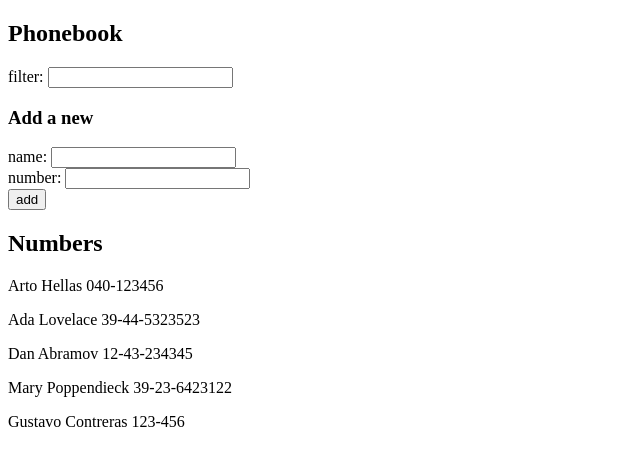
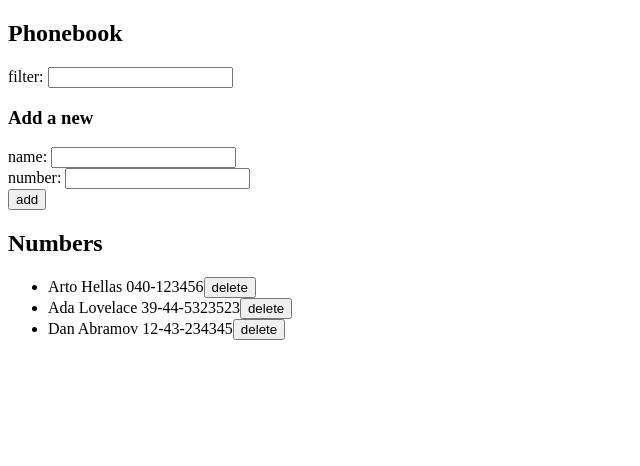
Before and after one commit to fabritac/FullStackOpen, a React (Vite) app in the folder part2/phonebook/: page / in a window 1280 px wide. Shown: the top 466 px of the page, without its empty margins (0-640 px from the left). Built offline with nearby package versions, Linux system fonts and the light colour scheme; data requests are answered from the project's data file.

Commit message:
Ejercicio 2.14

```diff
--- a/part2/phonebook/db.json
+++ b/part2/phonebook/db.json
@@ -14,16 +14,6 @@
       "name": "Dan Abramov",
       "number": "12-43-234345",
       "id": "3"
-    },
-    {
-      "name": "Mary Poppendieck",
-      "number": "39-23-6423122",
-      "id": "4"
-    },
-    {
-      "id": 5,
-      "name": "Gustavo Contreras",
-      "number": "123-456"
     }
   ],
   "$schema": "./node_modules/json-server/schema.json"
--- a/part2/phonebook/src/App.jsx
+++ b/part2/phonebook/src/App.jsx
@@ -9,13 +9,21 @@ const Filter = ({value, onChange}) => {
   )
 }
 
-const Persons = ({persons}) => {
+const Persons = ({ persons, setPersons }) => {
   return (
-    <div>
-      {persons.map(person =>
-        <p key={person.id}>{person.name} {person.number}</p>
-      )}
-    </div>
+    <ul>
+      {persons.map(person => (
+        <li key={person.id}>
+          {person.name} {person.number}
+          <button onClick={() => { if (window.confirm(`Do you want to remove ${person.name}?`)) {
+            personService.deletePerson(person.id)
+             .then(() => {
+              setPersons(persons.filter(p => p.id !== person.id))
+             })
+          }}}>delete</button>
+        </li>
+      ))}
+    </ul>
   )
 }
 
@@ -68,7 +76,7 @@ const App = () => {
     } else if(persons.find((element) => element.number === newNumber)) {
       alert(`${newNumber} is already added to phonebook`)
     } else {
-      const id = Math.max(...persons.map(p => p.id)) + 1
+      const id = persons.length > 0 ? persons.length + 1 : 1
       const personObj = {
         name: newName,
         number: newNumber,
@@ -104,7 +112,7 @@ const App = () => {
 
       <h2>Numbers</h2>
 
-      <Persons persons={personsToShow} />
+      <Persons persons={personsToShow} setPersons={setPersons} />
     </div>
   )
 }
--- a/part2/phonebook/src/services/persons.js
+++ b/part2/phonebook/src/services/persons.js
@@ -16,8 +16,13 @@ const update = (id, newObject) => {
     return request.then(response => response.data)
 }
 
+const deletePerson = (id) => {
+  return axios.delete(`${baseUrl}/${id}`)
+}
+
 export default {
   getAll: getAll,
   create: create,
-  update: update
+  update: update,
+  deletePerson: deletePerson
 }
```
